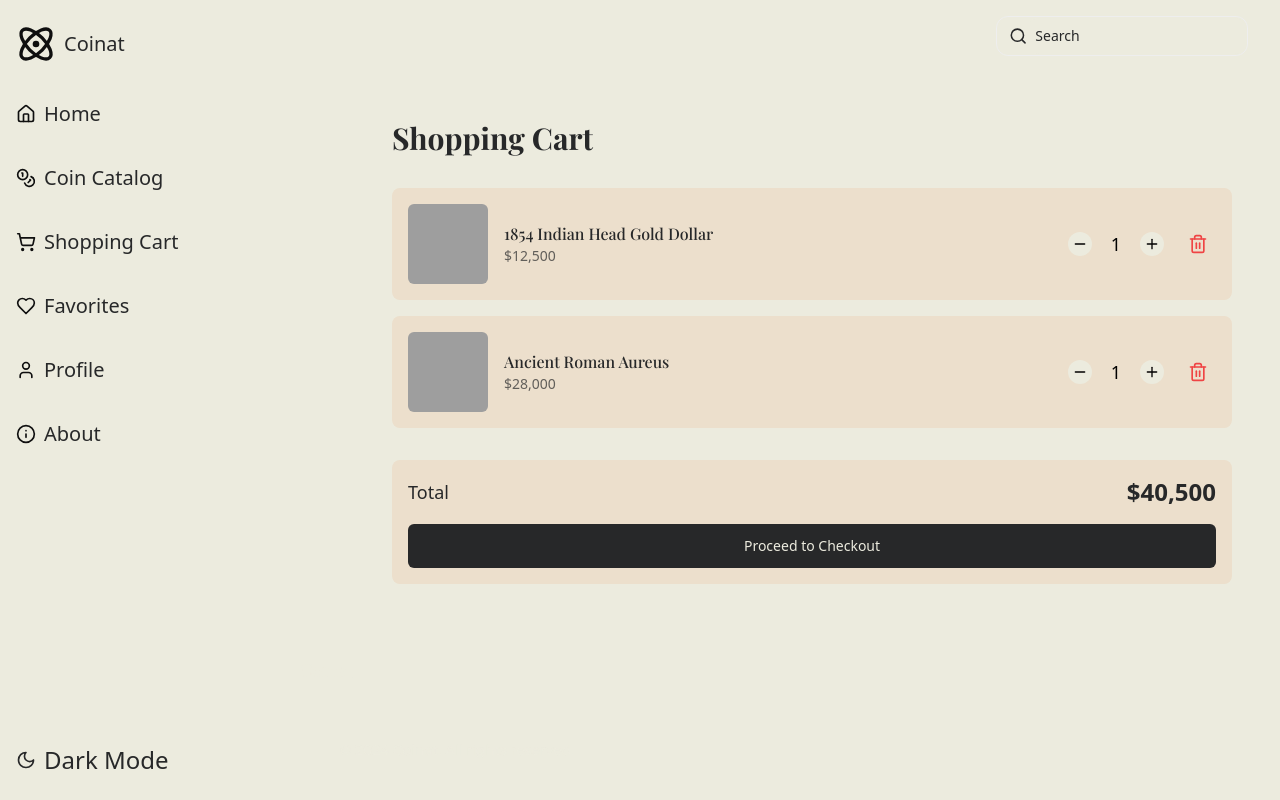
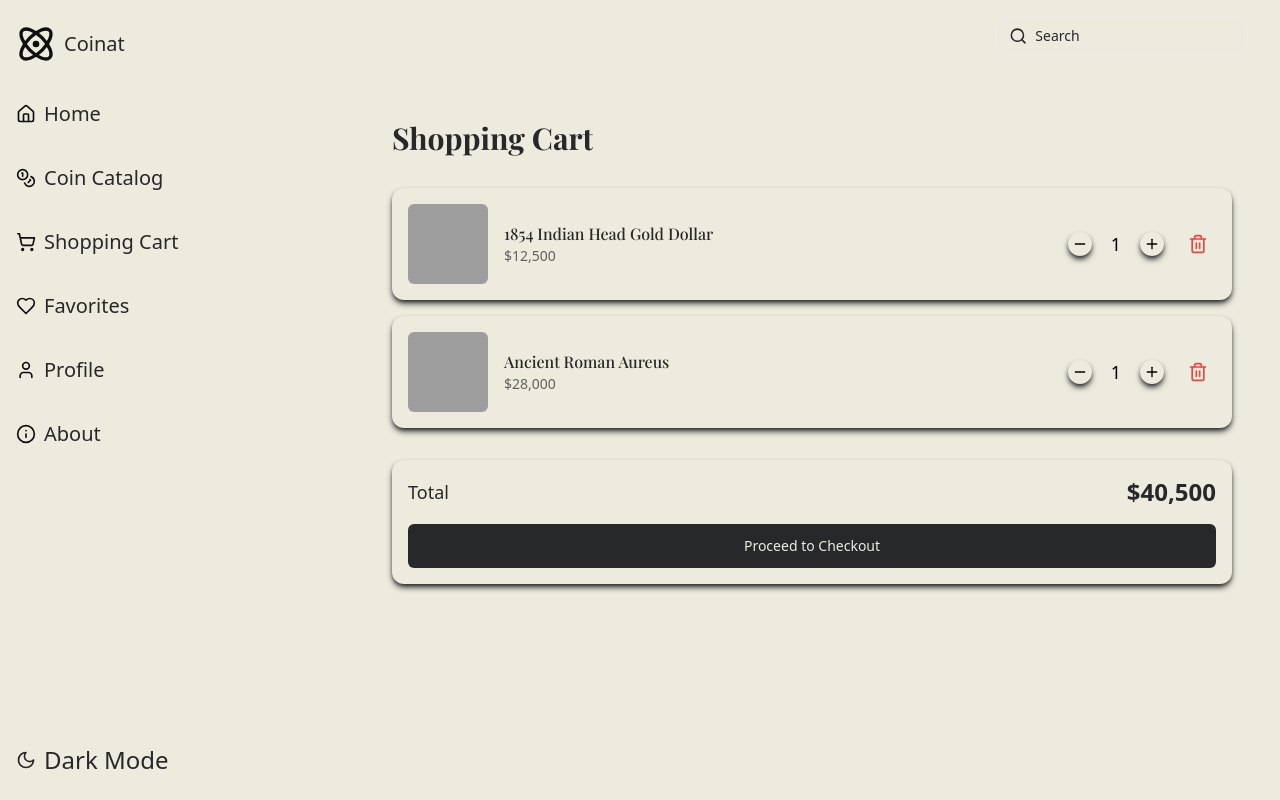
Before and after one commit to seifbasel/Athrye-Website, a Next.js app: page /shopping-cart in a window 1280 px wide. Built offline with nearby package versions, Linux system fonts and the light colour scheme; grey boxes are pictures that could not be loaded; a web font is replaced by a local one.

Commit message:
style:change cart style

```diff
--- a/src/components/ui/cart.tsx
+++ b/src/components/ui/cart.tsx
@@ -24,7 +24,7 @@ const CartItem: React.FC<CartItemProps> = ({
   return (
     <motion.div
       layout
-      className="flex items-center gap-4 p-4 bg-card dark:bg-background-dark rounded-lg"
+      className="flex items-center gap-4 p-4 bg-background dark:bg-background-dark rounded-xl overflow-hidden shadow-md hover:shadow-xl shadow-background-dark dark:shadow-background transition-shadow duration-500"
     >
       <div className="relative h-20 w-20 rounded-md overflow-hidden">
         <Image
@@ -46,7 +46,7 @@ const CartItem: React.FC<CartItemProps> = ({
         <motion.button
           whileTap={{ scale: 0.9 }}
           onClick={() => onUpdateQuantity(id, quantity - 1)}
-          className="p-1 rounded-full bg-background dark:bg-background-dark"
+          className="p-1 rounded-full bg-background dark:bg-background-dark overflow-hidden shadow-md hover:shadow-xl shadow-background-dark dark:shadow-background transition-shadow duration-500"
           disabled={quantity <= 1}
         >
           <Minus className="w-4 h-4" />
@@ -55,7 +55,7 @@ const CartItem: React.FC<CartItemProps> = ({
         <motion.button
           whileTap={{ scale: 0.9 }}
           onClick={() => onUpdateQuantity(id, quantity + 1)}
-          className="p-1 rounded-full bg-background dark:bg-background-dark"
+          className="p-1 rounded-full bg-background dark:bg-background-dark overflow-hidden shadow-md hover:shadow-xl shadow-background-dark dark:shadow-background transition-shadow duration-500"
         >
           <Plus className="w-4 h-4" />
         </motion.button>
@@ -64,7 +64,7 @@ const CartItem: React.FC<CartItemProps> = ({
       <motion.button
         whileTap={{ scale: 0.9 }}
         onClick={() => onRemove(id)}
-        className="p-2 text-red-500 hover:bg-red-50 dark:hover:bg-red-900/20 rounded-full"
+        className="p-2 text-red-500 hover:bg-background-dark dark:hover:bg-red-900/20 rounded-full"
       >
         <Trash2 className="w-5 h-5" />
       </motion.button>
--- a/src/features/cart/add-to-cart.tsx
+++ b/src/features/cart/add-to-cart.tsx
@@ -70,7 +70,7 @@ export default function CartPage() {
       </div>
 
       {cartItems.length > 0 ? (
-        <div className="p-4 bg-card dark:bg-background-dark rounded-lg">
+        <div className="p-4 bg-background dark:bg-background-dark rounded-xl overflow-hidden shadow-md hover:shadow-xl shadow-background-dark dark:shadow-background transition-shadow duration-500">
           <div className="flex justify-between items-center mb-4">
             <span className="text-lg font-medium text-text-dark dark:text-text">Total</span>
             <span className="text-2xl font-bold text-text-dark dark:text-text">
```
